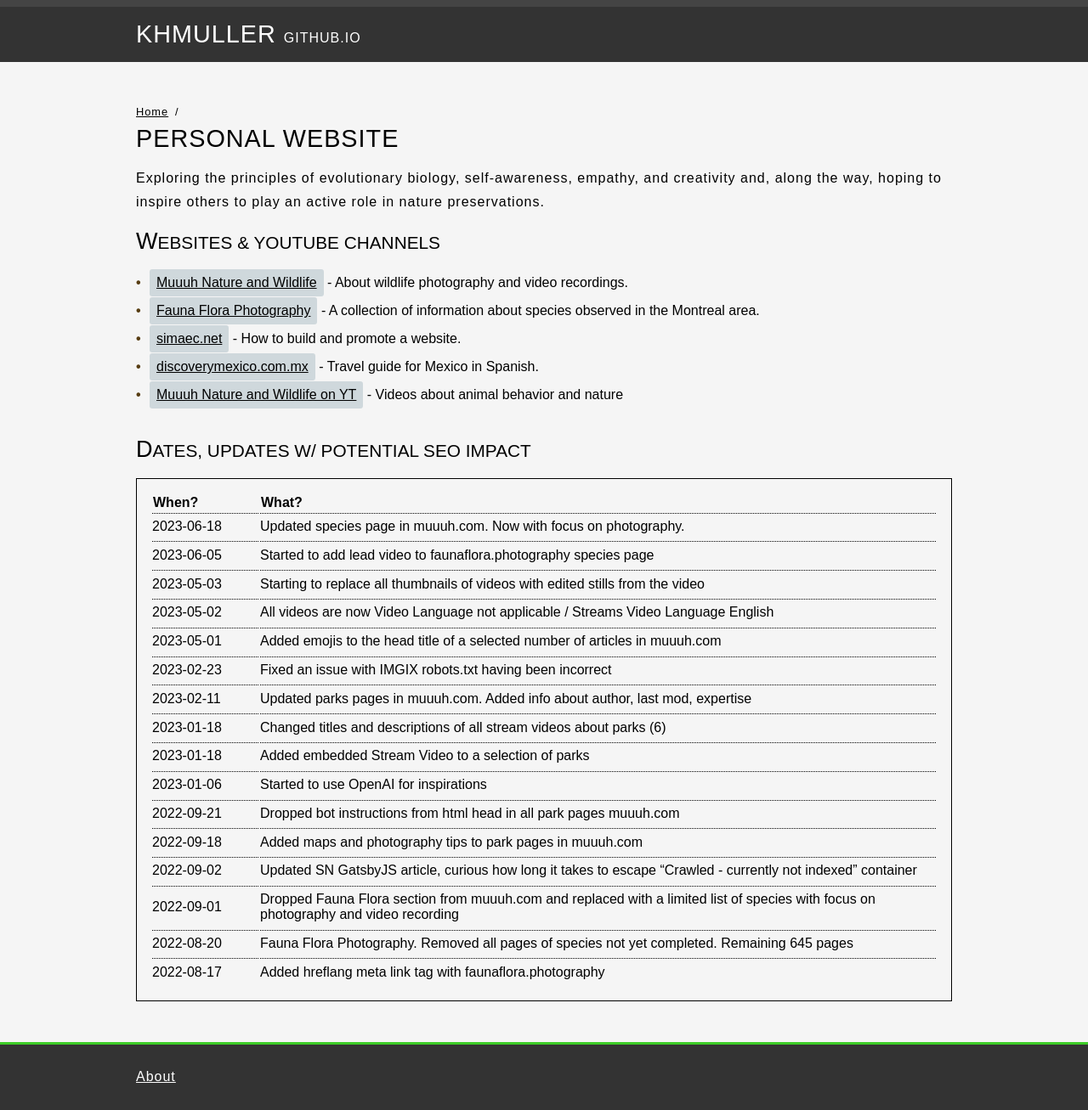
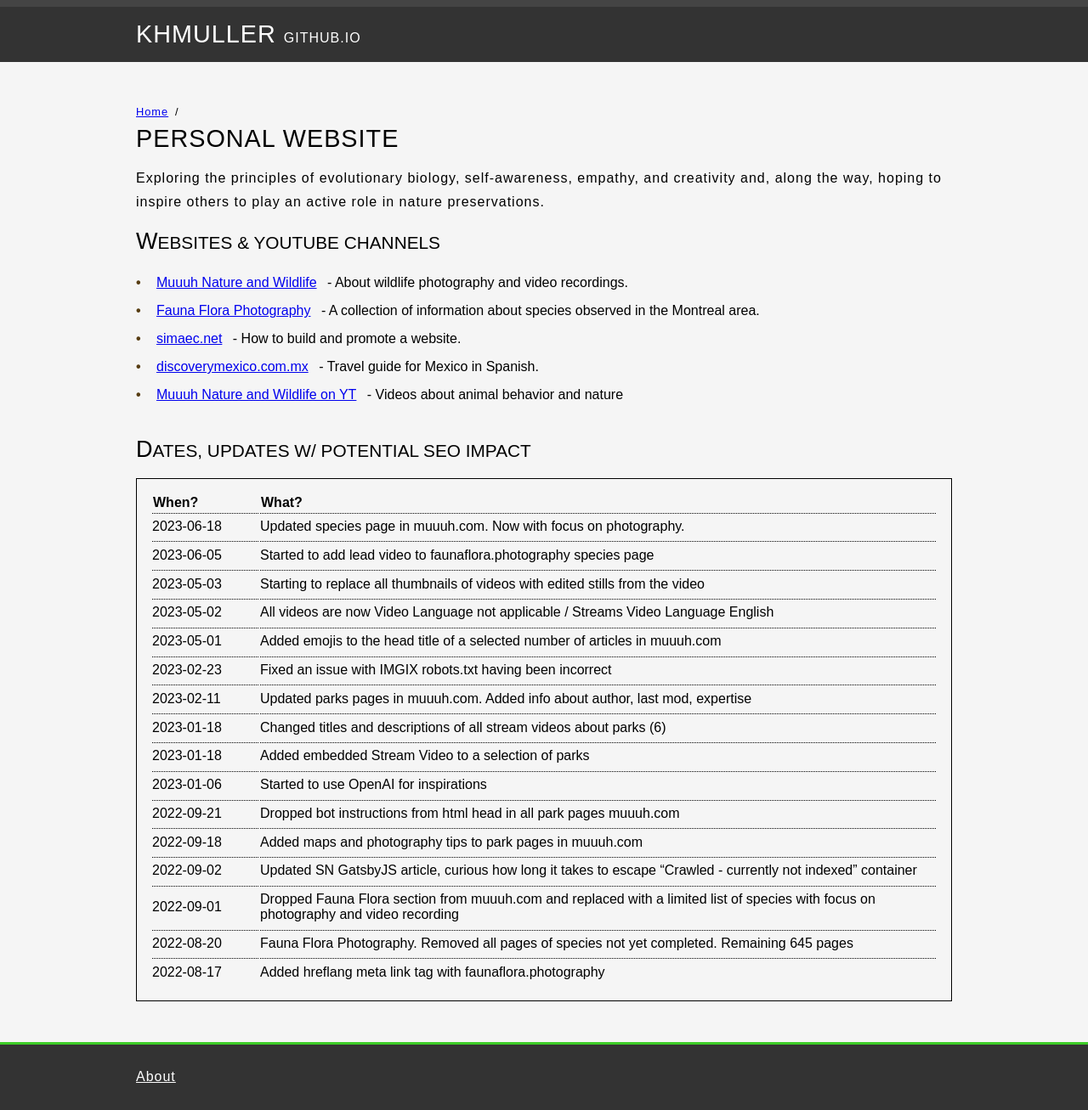
Before and after one commit to KHMuller/khmuller.github.io, a Jekyll site: the page built from index.md, in a window 1280 px wide. Shown: the whole page at 85% size. Built offline with Jekyll 4.4.1, drawn with Linux system fonts in a browser that asks for light colours.

Commit message:
And again

```diff
--- a/assets/css/styles.css
+++ b/assets/css/styles.css
@@ -209,8 +209,6 @@ h2 {
         border-radius: 0.2rem;
     }
     main a {
-        color: black;
-        background-color: #cfd8dc;
         padding: 0 0.5rem;
         display: inline-block;
         white-space: nowrap;
```
